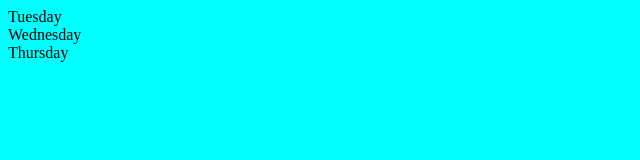
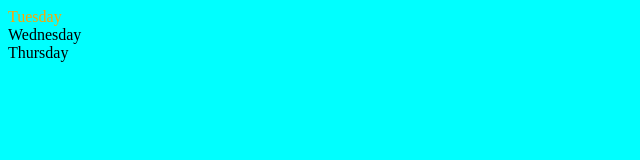
Before and after one commit to itssoumodip/Learning-webDevelopment-, a plain HTML site: page JS from CHAI OR CODE/06 Doms/02.html in a window 1280 px wide. Shown: the full height of the page, 0-640 px from the left. Drawn offline with Linux system fonts and the light colour scheme.

Commit message:
Learing......

```diff
--- a/JS from CHAI OR CODE/06 Doms/02.html
+++ b/JS from CHAI OR CODE/06 Doms/02.html
@@ -7,10 +7,30 @@
 </head>
 <body style="background-color: cyan ;">
     <div class="parent">
+        <!-- this is a comment  -->
         <div class="day"Monday></div>
         <div class="day">Tuesday</div>
         <div class="day">Wednesday</div>
         <div class="day">Thursday</div>
     </div>
 </body>
+<script>
+    const parent = document.querySelector('.parent')
+    /*console.log(parent)
+    console.log(parent.children)
+    console.log(parent.children[1].innerHTML)
+
+    for (let i = 0; i< parent.children.length; i++) {
+        console.log(parent.children[i].innerHTML)
+    }*/
+    parent.children[1].style.color = "orange";
+    //console.log(parent.firstElementChild)
+    //console.log(parent.lastElementChild)
+
+    const dayOne = document.querySelector('.day')
+    //console.log(dayOne)
+    //console.log(dayOne.parentElement)
+    //console.log(dayOne.nextElementSibling)
+    console.log("NODES: ", parent.childNodes)
+</script>
 </html>
```
Also changed, not shown: JS from CHAI OR CODE/06 Doms/03.html (+1 -1 lines).
